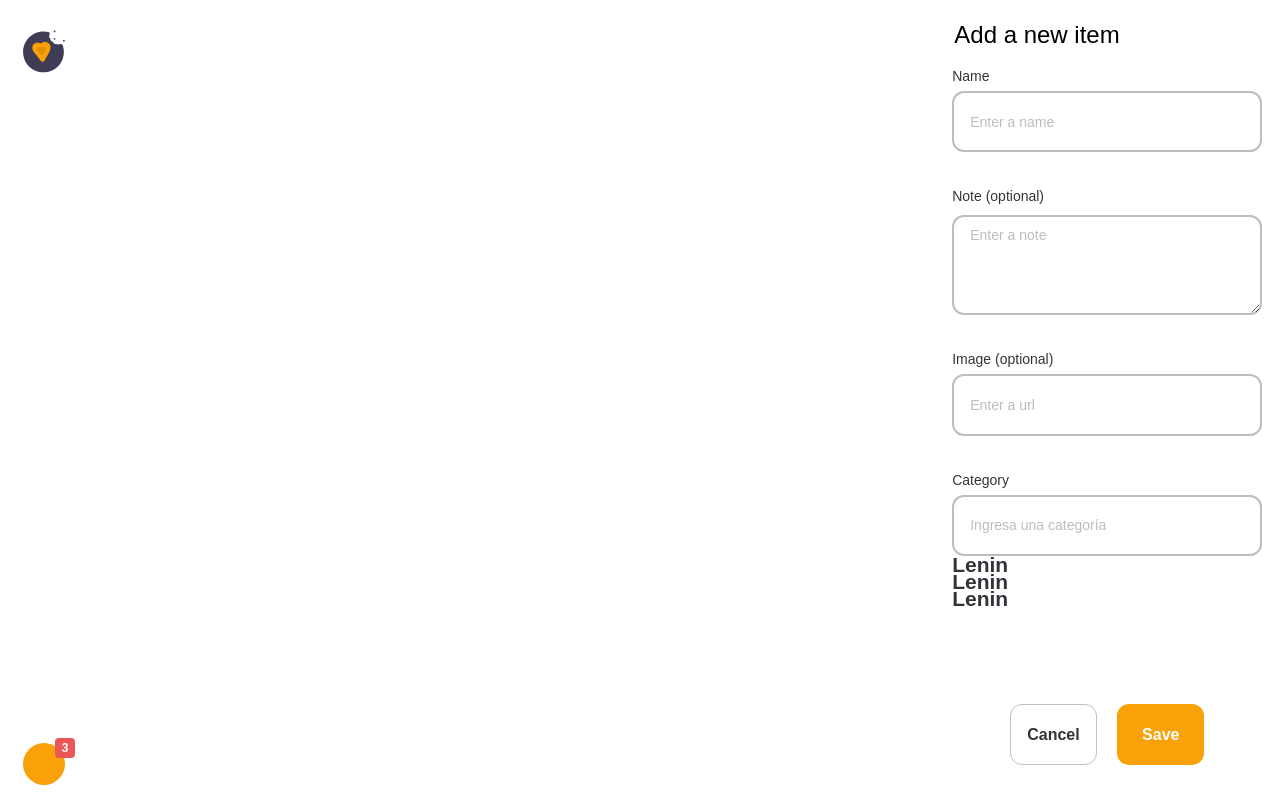
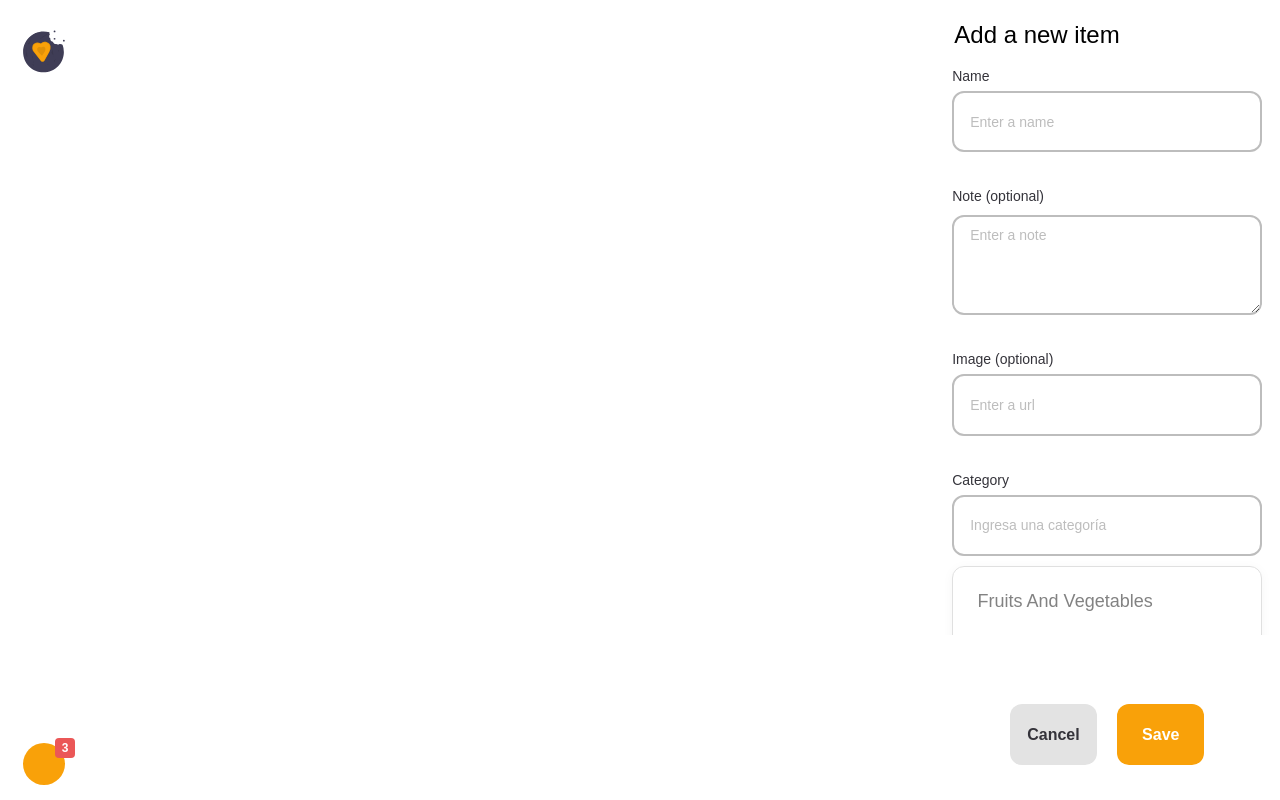
Before and after one commit to Leninner/shoppingify-list, a React (Create React App) app: page / in a window 1280 px wide. Both pictures are taken after a click on the button "Add Item". Built offline with nearby package versions, Linux system fonts and the light colour scheme.

Commit message:
Updated category side

```diff
--- a/src/components/AddItemButton/styles.js
+++ b/src/components/AddItemButton/styles.js
@@ -70,9 +70,10 @@ export const ButtonConfirm = styled.button`
   font-weight: bold;
   font-size: 16px;
   line-height: 20px;
+  transition: all 0.2s ease 0s;
 
   ${({ isCancel }) =>
     isCancel
-      ? 'border: 1px solid #c0c0c0; color: #34333A; margin-right: 10px;'
+      ? 'color: #34333A; margin-right: 10px; background: rgb(227, 227, 227); &:hover { background: rgb(221, 221, 221); }'
       : 'background: #F9A109;  color: #FFFFFF; margin-left: 10px;'}
 `;
--- a/src/components/AddItemForm/index.jsx
+++ b/src/components/AddItemForm/index.jsx
@@ -1,7 +1,7 @@
 import { StyledAddItemForm, Campo, Entrada, EntradaNote, Section } from './styles';
 import { CategorySelect } from '../CategorySelect';
 
-export const AddItemForm = () => {
+export const AddItemForm = ({ categories }) => {
   return (
     <StyledAddItemForm>
       <h3>Add a new item</h3>
@@ -20,7 +20,7 @@ export const AddItemForm = () => {
         </Campo>
         <Campo>
           <span>Category</span>
-          <CategorySelect WrapperInput={Entrada} />
+          <CategorySelect WrapperInput={Entrada} categories={categories} />
         </Campo>
       </Section>
     </StyledAddItemForm>
--- a/src/components/CategoryOption/index.jsx
+++ b/src/components/CategoryOption/index.jsx
@@ -1,3 +1,9 @@
-export const CategoryOptions = () => {
-  return <h2>Lenin</h2>;
+import { Option } from './styles';
+
+export const CategoryOptions = ({ category }) => {
+  return (
+    <Option>
+      <span>{category}</span>
+    </Option>
+  );
 };
--- /dev/null
+++ b/src/components/CategoryOption/styles.js
@@ -0,0 +1,20 @@
+import styled from 'styled-components';
+
+export const Option = styled.div`
+  width: 294.36px;
+  height: 46.79px;
+  border-radius: 12px;
+  font-weight: 500;
+  font-size: 18px;
+  line-height: 22px;
+  margin: 2px 0;
+  display: flex;
+  align-items: center;
+  padding: 0px 17.63px;
+  color: #828282;
+
+  &:hover {
+    background: #f2f2f2;
+    color: #34333a;
+  }
+`;
--- a/src/components/CategorySelect/index.jsx
+++ b/src/components/CategorySelect/index.jsx
@@ -1,12 +1,16 @@
 import { CategoryOptions } from '../CategoryOption';
+import { ContainerOptions } from './styles';
 
-export const CategorySelect = ({ WrapperInput }) => {
+export const CategorySelect = ({ WrapperInput, categories }) => {
   return (
     <>
       <WrapperInput type='text' placeholder='Ingresa una categoría' />
-      {[1, 2, 3].map((i) => (
-        <CategoryOptions key={i} />
-      ))}
+      <ContainerOptions>
+        {categories.map((elemento) => {
+          const { id, name } = elemento;
+          return <CategoryOptions key={id} category={name} />;
+        })}
+      </ContainerOptions>
     </>
   );
 };
--- /dev/null
+++ b/src/components/CategorySelect/styles.js
@@ -0,0 +1,17 @@
+import styled from 'styled-components';
+
+export const ContainerOptions = styled.div`
+  margin-top: 10px;
+  width: 309.89px;
+  height: 168.38px;
+  background: #ffffff;
+  border: 1px solid #e0e0e0;
+  box-sizing: border-box;
+  box-shadow: 0px 2px 12px rgba(0, 0, 0, 0.04);
+  border-radius: 12px;
+  display: flex;
+  flex-direction: column;
+  align-items: center;
+  justify-content: space-between;
+  padding: 10px 0;
+`;
--- a/src/containers/InteractiveAside/index.jsx
+++ b/src/containers/InteractiveAside/index.jsx
@@ -10,7 +10,7 @@ const InteractiveAside = ({ isAdding, HandleAddItem, categories }) => {
   return (
     <StyledInteractiveAside>
       {isAdding ? (
-        <AddItemForm />
+        <AddItemForm categories={categories} />
       ) : (
         <>
           <BoxFeedback handleAddItem={HandleAddItem} />
```
